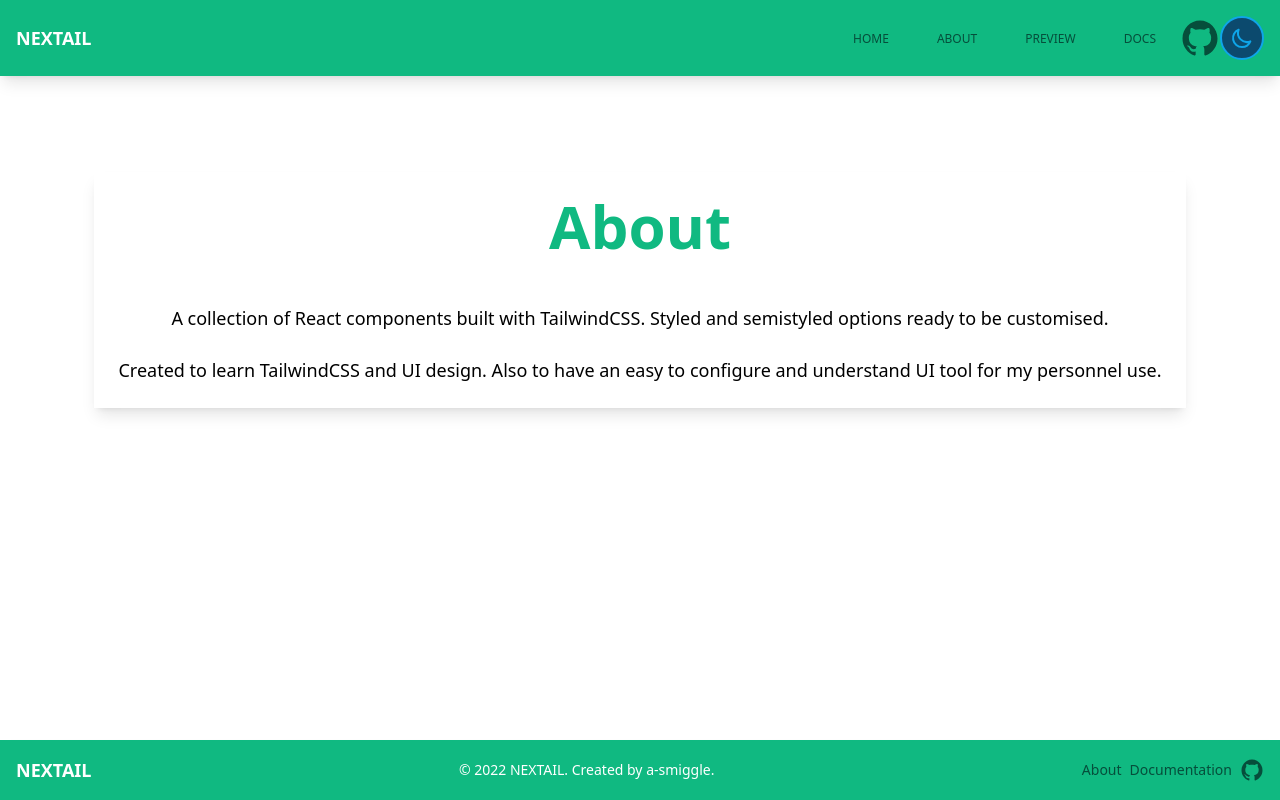
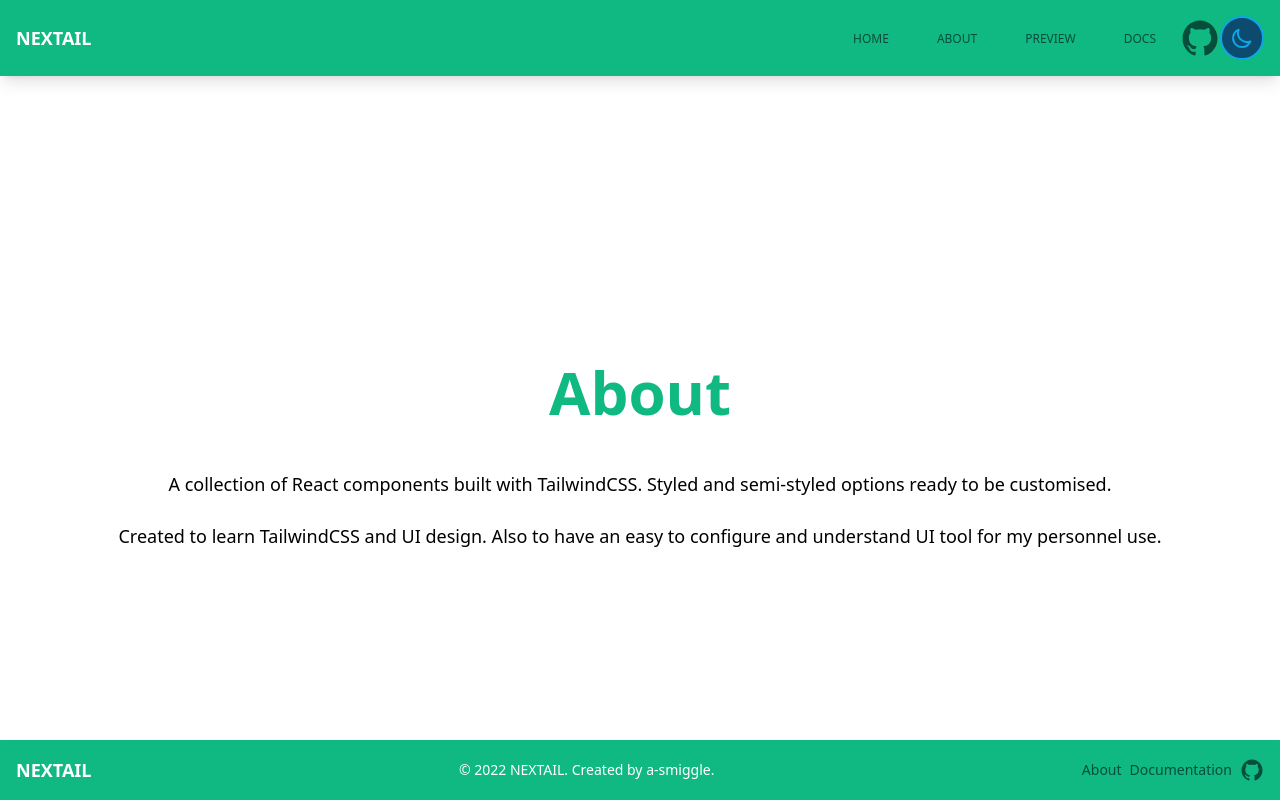
Before and after one commit to a-smiggle/nextail, a Next.js app in the folder websites/landing-page/: page /about in a window 1280 px wide. Built offline with nearby package versions, Linux system fonts and the light colour scheme.

Commit message:
landing-page: 0.4.3
Fix Spelling mistakes.

a-smiggle

```diff
--- a/websites/landing-page/package.json
+++ b/websites/landing-page/package.json
@@ -1,6 +1,6 @@
 {
   "name": "@nextail/landing-page",
-  "version": "0.4.2",
+  "version": "0.4.3",
   "private": true,
   "scripts": {
     "dev": "next dev",
--- a/websites/landing-page/pages/about.tsx
+++ b/websites/landing-page/pages/about.tsx
@@ -7,22 +7,24 @@ const About: NextPage = () => {
   return (
     <>
       <Layout>
-        <div className="h-full w-screen bg-white bg-cover bg-no-repeat dark:bg-emerald-900">
+        <div className="h-full w-screen bg-white dark:bg-emerald-900">
+          <div className="flex h-full flex-col items-center justify-center">
             <div className="w-full pt-6 text-center  md:pt-24">
-            <div className="mx-auto h-fit w-fit p-6 shadow-lg">
+              <div className="mx-auto h-fit w-fit p-6">
                 <h1 className="text-center text-4xl font-bold text-emerald-500 dark:text-emerald-100 md:text-6xl">
                   About
                 </h1>
 
                 <br></br>
                 <p className="pt-6 text-lg font-medium text-black dark:text-white">
-                A collection of React components built with TailwindCSS. Styled
-                and semistyled options ready to be customised.
+                  A collection of React components built with TailwindCSS.
+                  Styled and semi-styled options ready to be customised.
                 </p>
                 <p className="pt-6 text-lg font-medium text-black dark:text-white">
-                Created to learn TailwindCSS and UI design. Also to have an easy
-                to configure and understand UI tool for my personnel use.
+                  Created to learn TailwindCSS and UI design. Also to have an
+                  easy to configure and understand UI tool for my personnel use.
                 </p>
+              </div>
             </div>
           </div>
         </div>
--- a/websites/landing-page/pages/index.tsx
+++ b/websites/landing-page/pages/index.tsx
@@ -36,7 +36,7 @@ const Home: NextPage = () => {
               <br></br>
               <p className="pt-6 text-center text-xl font-medium text-white md:text-lg">
                 A collection of React components built with TailwindCSS. Styled
-                and semistyled options ready to be customised.
+                and semi-styled options ready to be customised.
               </p>
             </div>
           </div>
@@ -142,7 +142,7 @@ export default ButtonPage;
                 Customise
               </h1>
               <p className="text-lg font-medium text-black">
-                Easily edit individual class variables or overide with complete
+                Easily edit individual class variables or override with complete
                 control.
               </p>
               <CodeSnippet
--- a/websites/landing-page/pages/preview.tsx
+++ b/websites/landing-page/pages/preview.tsx
@@ -373,7 +373,7 @@ const Home: NextPage = () => {
               <Button onClick={() => setAlerts(!alerts)}>Open Alerts</Button>
             </div>
             <div className="col-span-1 w-screen rounded bg-emerald-500/50 p-6 shadow-lg dark:bg-emerald-500/20 md:col-span-2 md:row-span-2 md:w-full">
-              <h1 className="pb-6 text-2xl font-bold text-white">Skeltons</h1>
+              <h1 className="pb-6 text-2xl font-bold text-white">Skeletons</h1>
               <div className="grid gap-2 md:grid-cols-2">
                 <ImageLeftCardSkeleton />
                 <div className="md:row-span-2">
```
Lines whose indentation alone changed are shown as unchanged.
